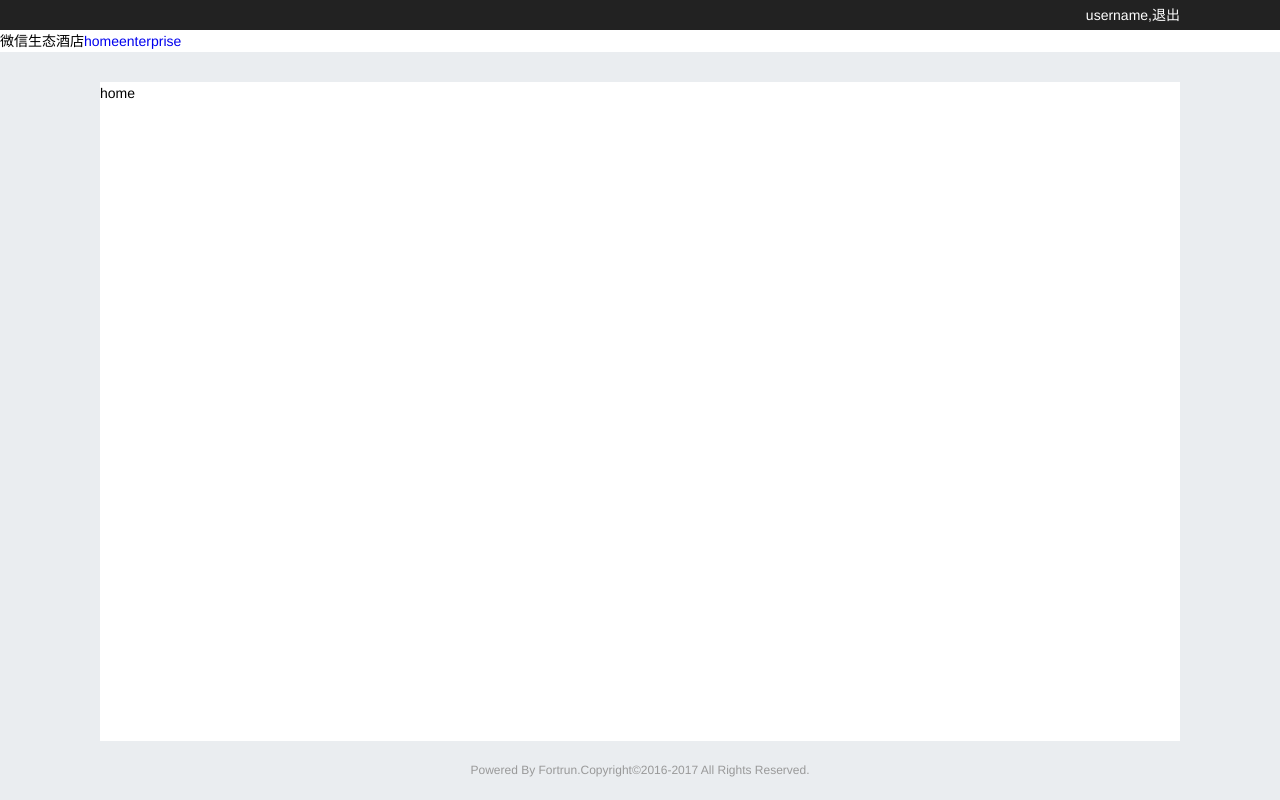
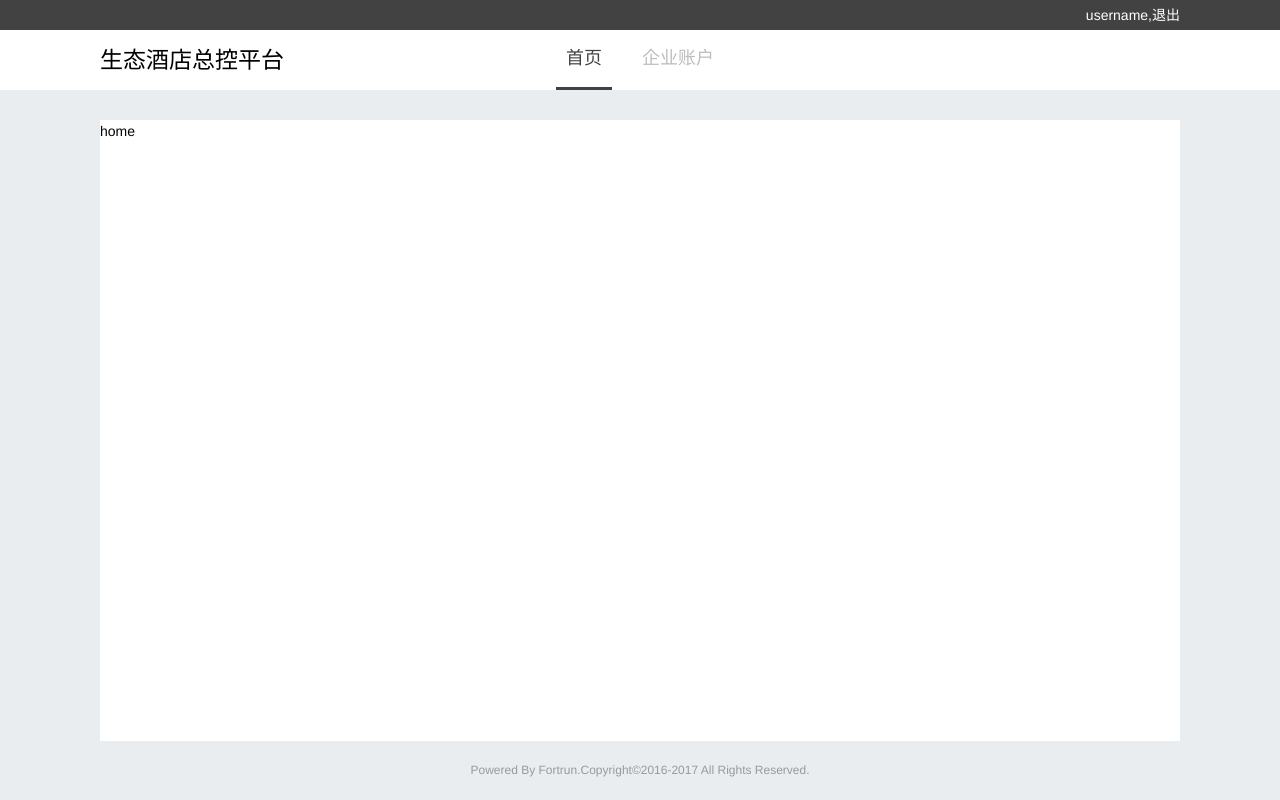
Before and after one commit to webBing1993/dashboard, a Vue app: page /#/home in a window 1280 px wide. Built offline with nearby package versions, Linux system fonts and the light colour scheme.

Commit message:
Enterprise brand & config

```diff
--- a/src/App.vue
+++ b/src/App.vue
@@ -1,6 +1,6 @@
 <template>
   <div id="app">
-    <router-view></router-view>
+    <router-view class="first-router"></router-view>
   </div>
 </template>
 
--- a/src/assets/styles/custom.less
+++ b/src/assets/styles/custom.less
@@ -1,7 +1,7 @@
 html,
 body,
 #app,
-.page-wrapper {
+.first-router {
   display: flex;
   flex-direction: column;
   height: 100%;
@@ -13,23 +13,75 @@ body,
     color: #ffffff;
     line-height: 30px;
     text-align: right;
-    background-color: #222222;
+    background-color: #424242;
   }
-  nav {
+  .nav-banner {
+    position: relative;
+    padding-left: 100px;
+    padding-right: 100px;
+    height: 60px;
     background-color: #ffffff;
+    .logo {
+      position: absolute;
+      line-height: 60px;
+      font-size: 23px;
+    }
+    nav {
+      display: flex;
+      align-items: center;
+      justify-content: center;
+      height: 100%;
+      a {
+        margin-left: 10px;
+        margin-right: 10px;
+        padding-left: 10px;
+        padding-right: 10px;
+        line-height: 57px;
+        font-size: 18px;
+        color: #bdbdbd;
+        border-bottom: solid 3px transparent;
+        &.router-link-active {
+          color: #424242;
+          border-bottom-color: #424242;
+        }
+      }
+    }
   }
-  .main-wrapper {
+  .second-router {
+    display: flex;
     flex-grow: 1;
     background-color: #ffffff;
     margin-top: 30px;
     margin-left: 100px;
     margin-right: 100px;
     min-height: 600px;
+    aside {
+      align-self: stretch;
+      min-width: 200px;
+      border-right: solid 1px #EAEDF0;
+      a {
+        display: flex;
+        flex-direction: column;
+        padding-left: 15px;
+        color: #424242;
+        line-height: 44px;
+        &.router-link-exact-active {
+          color: #ffffff;
+          background-color: #0BB20C;
+        }
+      }
+    }
+    .third-router {
+      flex-grow: 1;
+    }
+    .fourth-router {
+      flex-grow: 1;
+    }
   }
   .copy-right {
-    text-align: center;
+    padding: 20px 0;
     color: #999999;
     font-size: 12px;
-    padding: 20px 0;
+    text-align: center;
   }
 }
--- /dev/null
+++ b/src/containers/Enterprise/Detail/brand.vue
@@ -0,0 +1,5 @@
+<template>
+  <div>
+    EnterpriseBrand
+  </div>
+</template>
--- /dev/null
+++ b/src/containers/Enterprise/Detail/config.vue
@@ -0,0 +1,5 @@
+<template>
+  <div>
+    EnterpriseGroupConfig
+  </div>
+</template>
--- a/src/containers/Enterprise/Detail/main.vue
+++ b/src/containers/Enterprise/Detail/main.vue
@@ -1,11 +1,21 @@
 <template>
   <div>
-    EnterpriseGroupMain
     <aside>
-      <router-link to="/">企业账户首页</router-link>
-      <router-link to="/">配置管理</router-link>
-      <router-link to="/">门店管理</router-link>
+      <router-link :to="'/enterprise/' + enterpriseId">企业账户首页</router-link>
+      <router-link :to="'/enterprise/' + enterpriseId + '/config'">配置管理</router-link>
+      <router-link :to="'/enterprise/' + enterpriseId + '/hotel'">门店管理</router-link>
     </aside>
-    <router-view/>
+    <router-view class="fourth-router"/>
   </div>
 </template>
+
+<script>
+  export default {
+    name: 'SubMenu',
+    computed: {
+      enterpriseId(){
+        return this.$route.params.id
+      }
+    }
+  }
+</script>
--- a/src/containers/Enterprise/List/main.vue
+++ b/src/containers/Enterprise/List/main.vue
@@ -1,10 +1,16 @@
 <template>
   <div>
-    enterprise main
     <aside>
       <router-link to="/enterprise">账户</router-link>
       <router-link to="/enterprise/hotel">门店</router-link>
     </aside>
-    <router-view/>
+    <router-view class="third-router"/>
   </div>
 </template>
+
+
+<script>
+  export default {
+    name: 'Menu'
+  }
+</script>
--- a/src/containers/Home/index.vue
+++ b/src/containers/Home/index.vue
@@ -1,5 +1,5 @@
 <template>
-  <div>
+  <div class="second-router">
     home
   </div>
 </template>
--- a/src/containers/Main.vue
+++ b/src/containers/Main.vue
@@ -1,15 +1,17 @@
 <template>
-  <div class="page-wrapper">
+  <div>
     <div class="login-banner">
       <span>username,</span>
       <a>退出</a>
     </div>
-    <nav>
-      <span>微信生态酒店</span>
-      <router-link to="/home">home</router-link>
-      <router-link to="/enterprise">enterprise</router-link>
-    </nav>
-    <router-view class="main-wrapper"/>
+    <div class="nav-banner">
+      <span class="logo">生态酒店总控平台</span>
+      <nav>
+        <router-link to="/home">首页</router-link>
+        <router-link to="/enterprise">企业账户</router-link>
+      </nav>
+    </div>
+    <router-view/>
     <footer class="copy-right">
       <span>Powered By Fortrun.</span>
       <span>Copyright©2016-2017  All Rights Reserved.</span>
--- a/src/router/index.js
+++ b/src/router/index.js
@@ -4,16 +4,19 @@ import Auth from '@/containers/Auth'
 import Main from '@/containers/Main'
 import Home from '@/containers/Home'
 
-// 企业路由
+// 企业
 import EnterpriseAdd from '@/containers/Enterprise/add'
-import EnterpriseEdit from '@/containers/Enterprise/edit'
+import EnterpriseEdit from '@/containers/Enterprise/Detail/edit'
+import EnterpriseBrand from '@/containers/Enterprise/Detail/brand'
+// 企业菜单
 import EnterpriseMain from '@/containers/Enterprise/List/main'
 import EnterpriseGroup from '@/containers/Enterprise/List/group'
 import EnterpriseHotel from '@/containers/Enterprise/List/hotel'
-// 企业详情路由
+// 企业详情菜单
 import EnterpriseGroupMain from '@/containers/Enterprise/Detail/main'
 import EnterpriseGroupDetail from '@/containers/Enterprise/Detail/detail'
 import EnterpriseGroupHotel from '@/containers/Enterprise/Detail/hotel'
+import EnterpriseGroupConfig from '@/containers/Enterprise/Detail/config'
 
 Vue.use(Router)
 
@@ -31,12 +34,11 @@ const main = [{
     path: 'enterprise',
     component: {
       name: 'Enterprise',
-      template: `<router-view/>`
+      template: `<router-view class="second-router"/>`
     },
-    children: [
-      {
+    children: [{
       path: '/',
-        component: EnterpriseMain,//企业菜单
+      component: EnterpriseMain,
       children: [
         {
           path: '/',
@@ -45,27 +47,36 @@ const main = [{
           path: 'hotel',
           component: EnterpriseHotel
         }]
-      },
-      {
+    }, {
       path: 'add',
       component: EnterpriseAdd,
+    }, {
+      path: ':id',
+      component: {
+        name: 'Detail',
+        template: `<router-view class="third-router"/>`
       },
-      {
-        path: ':id/edit',
-        component: EnterpriseEdit,
-      },
-      {
-        path: ':id',
-        component: EnterpriseGroupMain,//企业详情菜单
+      children: [{
+        path: '/',
+        component: EnterpriseGroupMain,
         children: [{
           path: '/',
           component: EnterpriseGroupDetail
         }, {
           path: 'hotel',
           component: EnterpriseGroupHotel
+        }, {
+          path: 'config',
+          component: EnterpriseGroupConfig
         }]
-      }
-    ]
+      }, {
+        path: 'edit',
+        component: EnterpriseEdit,
+      }, {
+        path: 'brand',
+        component: EnterpriseBrand,
+      }]
+    }]
   }]
 }]
 
```
Also changed, not shown: src/containers/Enterprise/Detail/edit.vue (renamed from src/containers/Enterprise/edit.vue). Lines whose indentation alone changed are shown as unchanged.
